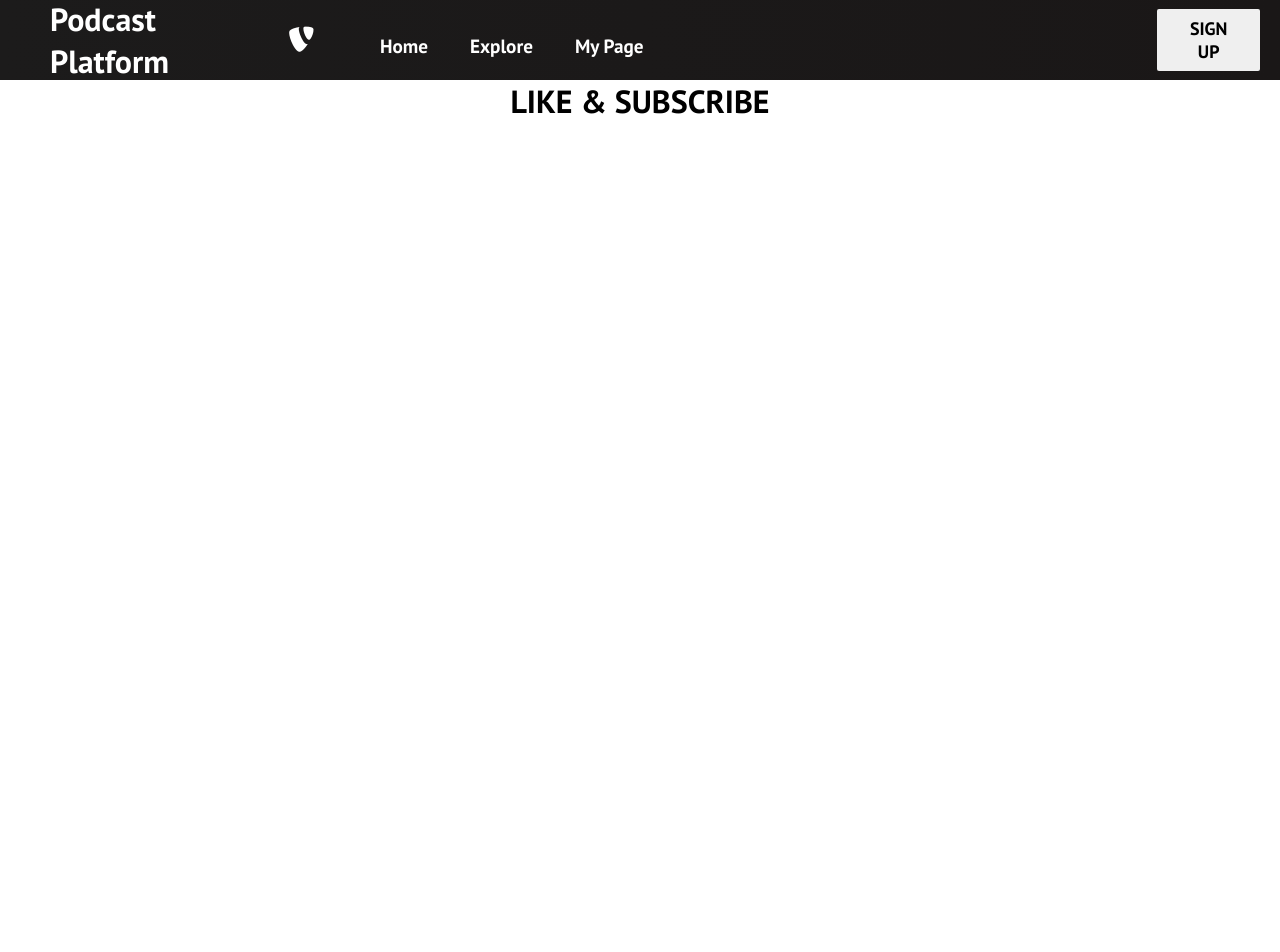
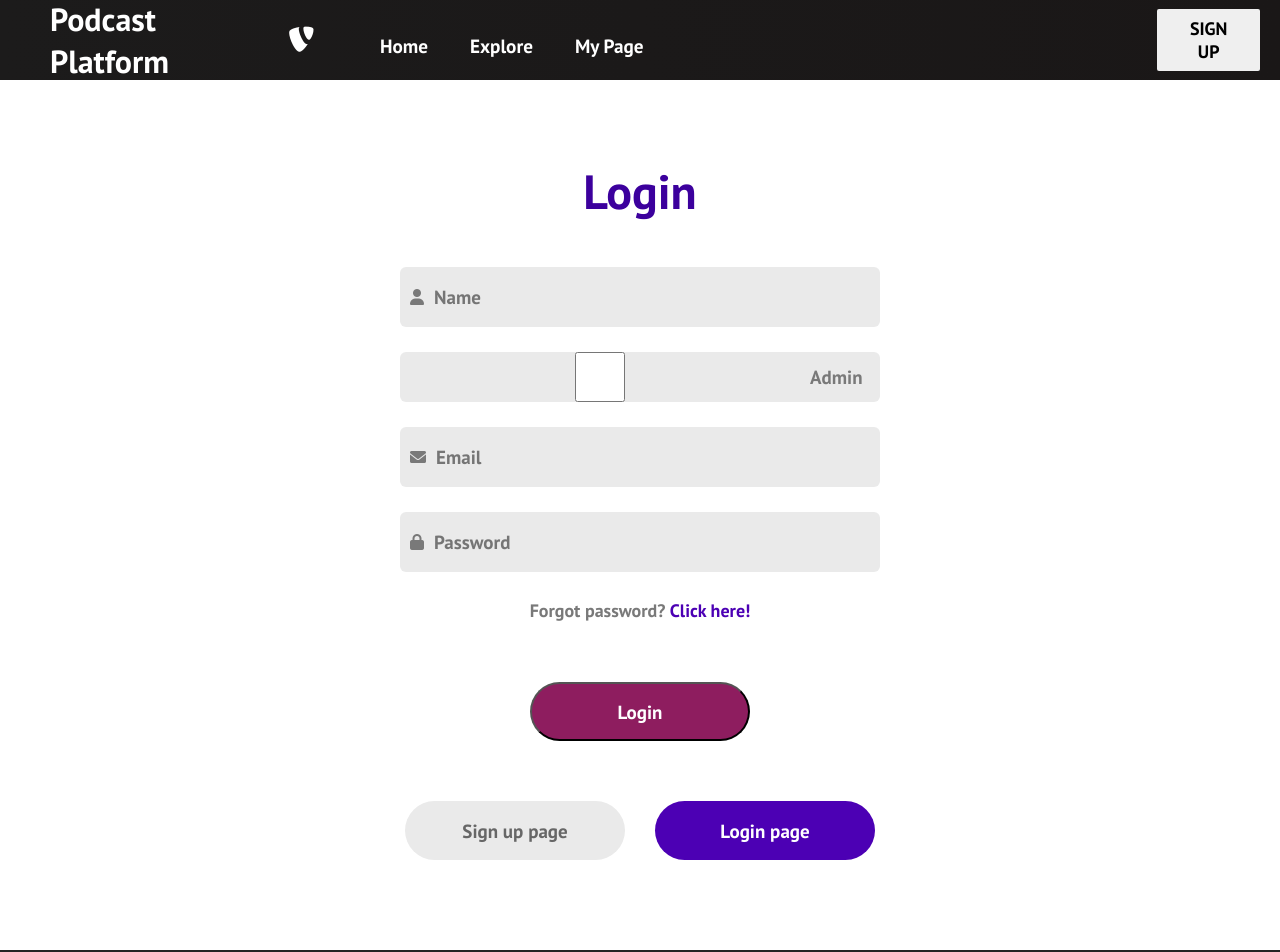
Before and after one commit to elab-development/internet-tehnologije-projekat-podcastplatforma_2020_0066, a React (Create React App) app: page /sign-up in a window 1280 px wide. Shown: the top 952 px of the page. Before the commit the page ends 800 px from the top, so only its background shows below. Built offline with nearby package versions, Linux system fonts and the light colour scheme.

Commit message:
drugi u novom

```diff
--- /dev/null
+++ b/src/components/LoginSignup.css
@@ -0,0 +1,146 @@
+
+.container{
+    display: flex;
+    flex-direction: column;
+    margin: auto;
+    margin-top: 50px;
+    background-color: #fff;
+    padding-bottom: 30px;
+    align-items: center;
+    width: 600px;
+}
+
+.header{
+    display: flex;
+    flex-direction: column;
+    align-items: center;
+    gap: 9px;
+    width: 100%;
+    margin-top: 30px;
+}
+
+.text{
+    color: #3c009d;
+    font-size: 48px;
+    font-weight: 700;
+}
+
+.underline{
+    width: text;
+    height: 6px;
+    background-color: #3c009d;
+    border-radius: 9px;
+}
+
+.inputs{
+    margin-top: 30px;
+    display: flex;
+    flex-direction: column;
+    gap: 25px;
+}
+
+.input, .checkbox-input {
+    display: flex;
+    align-items: center;
+    margin: auto;
+    width: 480px;
+    height: 60px;
+    background-color: #eaeaea;
+    border-radius: 6px;
+}
+
+.input i{
+    margin: 0px 30px;
+    color: #797979;
+}
+
+.input input{
+    height: 50px;
+    width: 400px;
+    background-color: transparent;
+    border: none;
+    outline: none;
+    color: #797979;
+    font-size: 19px;
+}
+
+.input i, .checkbox-input input {
+    margin: 0 10px;
+}
+
+.checkbox-input {
+    width: 480px;
+    height: auto;
+}
+
+.checkbox-input input[type="checkbox"] {
+    margin: 0;
+}
+
+
+.checkbox-input label {
+    color: #797979;
+    font-size: 19px;
+    margin-left: 10px;
+}
+
+.forgot-password{
+margin-top: 27px;
+color: #797979;
+font-size: 18px;
+justify-content: center;
+padding-bottom: 30px;
+
+}
+
+.forgot-password span{
+    color: #4c00b4;
+    cursor: pointer;
+}
+
+.submit-container{
+    display: flex;
+    gap: 30px;
+    margin: 60px auto;
+}
+
+
+.submit-button{
+    display: flex;
+    justify-content: center;
+    align-items: center;
+    width: 220px;
+    height: 59px;
+    color: #fff;
+    background: #8e1d5f;
+    border-radius: 50px;
+    font-size: 19px;
+    font-weight: 700;
+    cursor: pointer;
+    margin: 30px auto 0;
+}
+
+.submit{
+    display: flex;
+    justify-content: center;
+    align-items: center;
+    width: 220px;
+    height: 59px;
+    color: #fff;
+    background: #4c00b4;
+    border-radius: 50px;
+    font-size: 19px;
+    font-weight: 700;
+    cursor: pointer;
+}
+
+.gray{
+    background-color: #eaeaea;
+    color: #676767;
+}
+
+form{
+    display: flex;
+    flex-direction: column;
+    align-items: center;
+}
--- /dev/null
+++ b/src/components/LoginSignup.jsx
@@ -0,0 +1,156 @@
+import React, { useState } from "react";
+import "./LoginSignup.css";
+import { useAuth } from "./AuthContext";
+import { useNavigate } from "react-router-dom";
+
+function LoginSignup() {
+  const [action, setAction] = useState("Login");
+  const [email, setEmail] = useState("");
+  const [username, setUsername] = useState("");
+  const [password, setPassword] = useState("");
+  const [isAdmin, setIsAdmin] = useState(false);
+  const [error, setError] = useState("");
+  const { login, setCurrentUser, currentUser } = useAuth();
+  const navigate = useNavigate();
+
+  const handleSubmit = (e) => {
+    e.preventDefault();
+    setError("");
+
+    if (action === "Login") {
+      const users = JSON.parse(localStorage.getItem("users")) || [];
+      console.log("Users from localStorage:", users);
+      const loggedInUser = users.find(
+        (user) => user.email === email && user.password === password
+      );
+      if (loggedInUser) {
+        alert("Login successful!");
+        console.log("Logged in user:", loggedInUser);
+        login(loggedInUser);
+        setCurrentUser(loggedInUser);
+        console.log("current user: ", currentUser);
+        navigate("/mypage");
+      } else {
+        setError("Invalid email or password");
+      }
+    } else {
+      if (username === "" || email === "" || password === "") {
+        setError("All fields are required for sign-up");
+      } else {
+        const newUser = {
+          username,
+          email,
+          password,
+          isAdmin,
+        };
+        const users = JSON.parse(localStorage.getItem("users")) || [];
+        users.push(newUser);
+        localStorage.setItem("users", JSON.stringify(users));
+        console.log("New user added:", newUser);
+        login(newUser);
+        setCurrentUser(newUser);
+
+        alert("Sign up successful for ${username}");
+        setUsername("");
+        setEmail("");
+        setPassword("");
+        setIsAdmin(false);
+        setError("");
+        navigate("/mypage");
+      }
+    }
+  };
+  const handleActionChange = (newAction) => {
+    setError("");
+    setAction(newAction);
+    setEmail("");
+    setUsername("");
+    setPassword("");
+    setIsAdmin(false);
+  };
+
+  return (
+    <div className="container">
+      <div className="header">
+        <div className="text">{action}</div>
+        <div className="underline"></div>
+      </div>
+      <form onSubmit={handleSubmit}>
+        <div className="inputs">
+          {action === "Login" && (
+            <>
+              <div className="input">
+                <i className="fas fa-user" />
+                <input
+                  type="text"
+                  placeholder="Name"
+                  value={username}
+                  onChange={(e) => setUsername(e.target.value)}
+                />
+              </div>
+              <div className="input checkbox-input">
+                <input
+                  type="checkbox"
+                  id="adminCheckbox"
+                  checked={isAdmin}
+                  onChange={(e) => setIsAdmin(e.target.checked)}
+                />
+                <label htmlFor="adminCheckbox">Admin</label>
+              </div>
+            </>
+          )}
+          <div className="input">
+            <i className="fas fa-envelope" />
+            <input
+              type="text"
+              placeholder="Email"
+              value={email}
+              onChange={(e) => setEmail(e.target.value)}
+            />
+          </div>
+          <div className="input">
+            <i className="fas fa-lock" />
+            <input
+              type="password"
+              placeholder="Password"
+              value={password}
+              onChange={(e) => setPassword(e.target.value)}
+            />
+          </div>
+        </div>
+        {error && <div className="error">{error}</div>}
+        {action === "Sign up" ? (
+          <div></div>
+        ) : (
+          <div className="forgot-password">
+            Forgot password? <span>Click here!</span>
+          </div>
+        )}
+
+        <button type="submit" className="submit-button">
+          {action === "Login" ? "Login" : "Sign Up"}
+        </button>
+        <div className="submit-container">
+          <div
+            className={action === "Login" ? "submit gray" : "submit"}
+            onClick={() => {
+              handleActionChange("Sign up");
+            }}
+          >
+            Sign up page
+          </div>
+          <div
+            className={action === "Sign up" ? "submit gray" : "submit"}
+            onClick={() => {
+              handleActionChange("Login");
+            }}
+          >
+            Login page
+          </div>
+        </div>
+      </form>
+    </div>
+  );
+}
+
+export default LoginSignup;
--- a/src/pages/Login.js
+++ b/src/pages/Login.js
@@ -1,6 +1,14 @@
 import React from "react";
 import "../App.css";
+import LoginSignup from "../components/LoginSignup.jsx";
+import Footer from "../components/Footer.js";
 
-export default function Login() {
-  return <h1 className="login">LIKE & SUBSCRIBE</h1>;
+function Login() {
+  return (
+    <div>
+      <LoginSignup />
+      <Footer />
+    </div>
+  );
 }
+export default Login;
```
